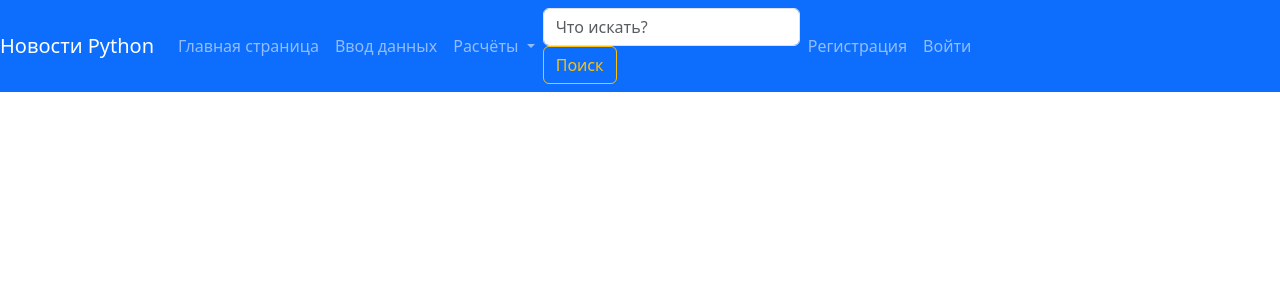
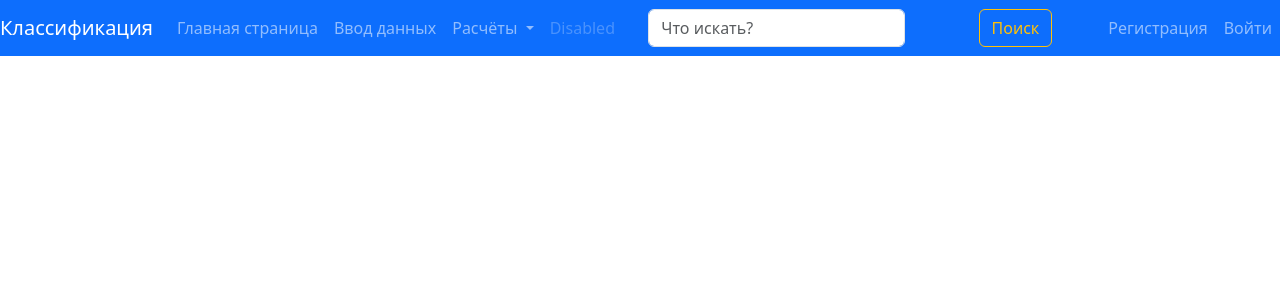
Before and after one commit to AlAnMikhayloff/LP34_web_AAM, a Flask app: template webapp/templates/base.html in a window 1280 px wide. Shown: the top 300 px of the page. Run offline with Flask 2, Linux system fonts and the light colour scheme; the template is opened without the code that fills it, so the values that code supplies are empty.

Commit message:
Доработал меню сайта, разбирался с базой данных

```diff
--- a/webapp/admin/views.py
+++ b/webapp/admin/views.py
@@ -1,4 +1,5 @@
 from flask import Blueprint, render_template
+
 from webapp.user.decorators import admin_required
 
 blueprint = Blueprint('admin', __name__, url_prefix='/admin')
--- a/webapp/config.py
+++ b/webapp/config.py
@@ -1,5 +1,5 @@
+import os
 from datetime import timedelta
-import os
 
 basedir = os.path.abspath(os.path.dirname(__file__))
 
@@ -7,7 +7,7 @@ WEATHER_DEFAULT_CITY = "Tula,Russia"
 WEATHER_API_KEY = "5ae665c25830452face211650240810"
 WEATHER_URL = "http://api.worldweatheronline.com/premium/v1/weather.ashx"
 SQLALCHEMY_DATABASE_URI = 'sqlite:///' + os.path.join(basedir, '..',
-                                                      'webapp.db'
+                                                      'webapp.db',
                                                       )
 SECRET_KEY = "owirhOIiHvioOIo*&KHUIHtKJHG)OIhuyut>?<MuhuYGBKJH^^%&^"
 REMEMBER_COOKIE_DURATION = timedelta(days=5)
--- a/webapp/news/views.py
+++ b/webapp/news/views.py
@@ -10,6 +10,4 @@ def index():
     title = 'Классификатор'
     weather = weather_by_city(current_app.config['WEATHER_DEFAULT_CITY'])
     news_list = News.query.order_by(News.published.desc()).all()
-    return render_template('news/index.html', page_title=title,
-                           weather=weather, news_list=news_list
-                           )
+    return render_template('news/index.html', page_title=title, weather=weather, news_list=news_list)
--- a/webapp/templates/menu.html
+++ b/webapp/templates/menu.html
@@ -1,11 +1,10 @@
 <nav class="navbar navbar-expand-lg navbar-dark bg-primary">
-  <a class="navbar-brand" href="#">Новости Python</a>
-  <button class="navbar-toggler" type="button" data-toggle="collapse" data-target="#navbarSupportedContent" aria-controls="navbarSupportedContent" aria-expanded="false" aria-label="Toggle navigation">
-    <span class="navbar-toggler-icon"></span>
-  </button>
-
+  <a class="navbar-brand" href="#">Классификация</a>
+    <button class="navbar-toggler" type="button" data-toggle="collapse" data-target="#navbarSupportedContent" aria-controls="navbarSupportedContent" aria-expanded="false" aria-label="Toggle navigation">
+      <span class="navbar-toggler-icon"></span>
+    </button>
   <div class="collapse navbar-collapse" id="navbarSupportedContent">
-    <ul class="navbar-nav mr-auto">
+    <ul class="navbar-nav mr-0">
       <li class="nav-item active">
         <a class="nav-link" href="/">Главная страница</a>
       </li>
@@ -17,16 +16,21 @@
           Расчёты
         </a>
         <div class="dropdown-menu" aria-labelledby="navbarDropdown">
-          <a class="dropdown-item" href="#">Метод Бейса</a>
+          <a class="dropdown-item" href="#">Метод Бaйeса</a>
           <a class="dropdown-item" href="#">Обучение модели</a>
           <div class="dropdown-divider"></div>
           <a class="dropdown-item" href="#">Тестирование модели</a>
         </div>
       </li>
+      <li class="nav-item">
+        <a class="nav-link disabled" href="#" tabindex="-1" aria-disabled="true">Disabled</a>
+      </li>
     </ul>
-    <form class="form-inline my-2 my-sm-0">
-      <input class="form-control mr-sm-2" type="search" placeholder="Что искать?" aria-label="Search">
-      <button class="btn btn-outline-warning my-2 my-sm-0" type="submit">Поиск</button>
+    <form class="form-inline mx-auto mr-lg-5">
+      <input class="form-control mx-lg-0" type="search" placeholder="Что искать?" aria-label="Search">
+    </form>
+    <form class="form-inline mx-0 mr-lg-0">
+      <button class="btn btn-outline-warning mx-5 my-sm-0" type="submit">   Поиск  </button>
     </form>
     <ul class="navbar-nav">
       {% if current_user.is_authenticated %}
--- a/webapp/user/views.py
+++ b/webapp/user/views.py
@@ -15,7 +15,7 @@ def login():
     title = 'Авторизация'
     login_form = LoginForm()
     return render_template('user/login.html', page_title=title,
-                           form=login_form
+                           form=login_form,
                            )
 
 
@@ -46,7 +46,7 @@ def register():
     title = 'Регистрация'
     form = RegistrationForm()
     return render_template('user/registration.html', page_title=title,
-                           form=form
+                           form=form,
                            )
 
 
```
Also changed, not shown: 1 other file.
